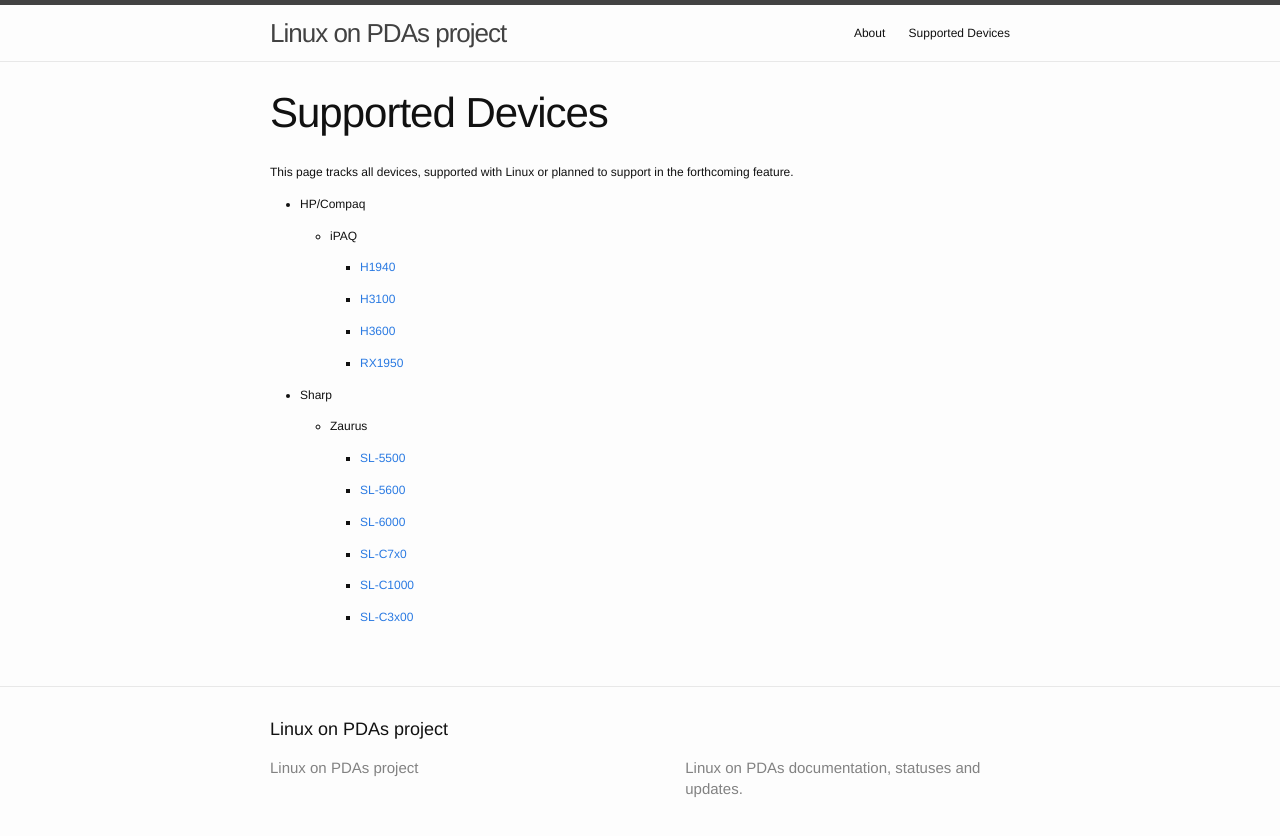
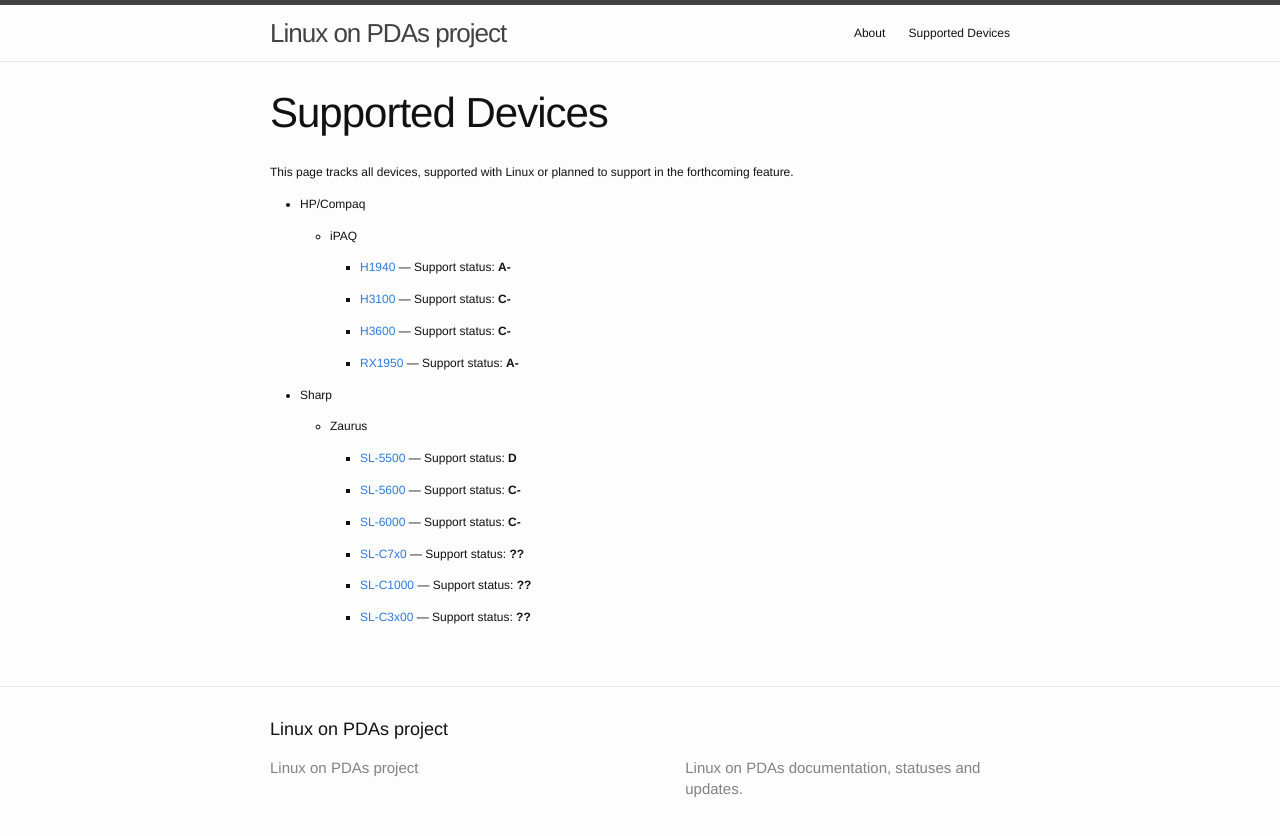
Before and after one commit to LinuxPDA/linuxpda.github.io, a Jekyll site: the page built from devices.md, in a window 1280 px wide. Shown: the top 836 px of the page. Built offline with Jekyll 4.4.1, drawn with Linux system fonts in a browser that asks for light colours.

Commit message:
devices: print status of port
Signed-off-by: Dmitry Eremin-Solenikov <dbaryshkov@gmail.com>

```diff
--- a/devices.md
+++ b/devices.md
@@ -16,11 +16,54 @@
 {%   if d.family %}
 {%     if d.family != f %}
 {%       assign f = d.family %}
+{%       assign indent = '  ' %}
   + {{ f }}
 {%     endif %}
-    + [{{d.model}}]({{d.url | prepend: site.baseurl}})
 {%   else %}
 {%     assign f = '' %}
-  + [{{d.model}}]({{d.url | prepend: site.baseurl}})
+{%     assign indent = '' %}
 {%   endif %}
+{%   assign status = '' %}
+{%   if status == '' %}
+{%     if d.status-boot != 'Y' %}
+{%       assign status = '??' %}
+{%     endif %}
+{%   endif %}
+{%   if status == '' %}{%     assign minus = '0' %}
+{%     if d.status-basic != 'Y' and d.status-basic != 'N/A' %}{% capture minus %}{{ minus | plus: 1 }}{% endcapture %}{% endif %}
+{%     if d.status-udc != 'Y' and d.status-udc != 'N/A' %}{% capture minus %}{{ minus | plus: 1 }}{% endcapture %}{% endif %}
+{%     if d.status-mmc != 'Y' and d.status-mmc != 'N/A' %}{% capture minus %}{{ minus | plus: 1 }}{% endcapture %}{% endif %}
+{%     if d.status-pcmcia != 'Y' and d.status-pcmcia != 'N/A' %}{% capture minus %}{{ minus | plus: 1 }}{% endcapture %}{% endif %}
+{%     if d.status-display != 'Y' and d.status-display != 'N/A' %}{% capture minus %}{{ minus | plus: 1 }}{% endcapture %}{% endif %}
+{%     case minus %}{% when '0' %}{% when '1' %}{% assign status = 'C-' %}{% else %}{% assign status = 'D' %}{% endcase %}
+{%   endif %}
+{%   if status == '' %}{%     assign minus = '0' %}
+{%     if d.status-buttons != 'Y' and d.status-buttons != 'N/A' %}{% capture minus %}{{ minus | plus: 1 }}{% endcapture %}{% endif %}
+{%     if d.status-touchscreen != 'Y' and d.status-touchscreen != 'N/A' %}{% capture minus %}{{ minus | plus: 1 }}{% endcapture %}{% endif %}
+{%     if d.status-suspend != 'Y' and d.status-suspend != 'N/A' %}{% capture minus %}{{ minus | plus: 1 }}{% endcapture %}{% endif %}
+{%     if d.status-battery != 'Y' and d.status-battery != 'N/A' %}{% capture minus %}{{ minus | plus: 1 }}{% endcapture %}{% endif %}
+{%     if d.status-backlight != 'Y' and d.status-backlight != 'N/A' %}{% capture minus %}{{ minus | plus: 1 }}{% endcapture %}{% endif %}
+{%     case minus %}{% when '0' %}{% when '1' %}{% assign status = 'B-' %}{% else %}{% assign status = 'C' %}{% endcase %}
+{%   endif %}
+{%   if status == '' %}{%     assign minus = '0' %}
+{%     if d.status-sound != 'Y' and d.status-sound != 'N/A' %}{% capture minus %}{{ minus | plus: 1 }}{% endcapture %}{% endif %}
+{%     if d.status-flash != 'Y' and d.status-flash != 'N/A' %}{% capture minus %}{{ minus | plus: 1 }}{% endcapture %}{% endif %}
+{%     if d.status-leds != 'Y' and d.status-leds != 'N/A' %}{% capture minus %}{{ minus | plus: 1 }}{% endcapture %}{% endif %}
+{%     if d.status-cpufreq != 'Y' and d.status-cpufreq != 'N/A' %}{% capture minus %}{{ minus | plus: 1 }}{% endcapture %}{% endif %}
+{%     case minus %}{% when '0' %}{% when '1' %}{% assign status = 'A-' %}{% else %}{% assign status = 'B' %}{% endcase %}
+{%   endif %}
+{%   if status == '' %}{%     assign minus = '0' %}
+{%     if d.status-irda != 'Y' and d.status-irda != 'N/A' %}{% capture minus %}{{ minus | plus: 1 }}{% endcapture %}{% endif %}
+{%     if d.status-wifi != 'Y' and d.status-wifi != 'N/A' %}{% capture minus %}{{ minus | plus: 1 }}{% endcapture %}{% endif %}
+{%     if d.status-bluetooth != 'Y' and d.status-bluetooth != 'N/A' %}{% capture minus %}{{ minus | plus: 1 }}{% endcapture %}{% endif %}
+{%     if d.status-gsm != 'Y' and d.status-gsm != 'N/A' %}{% capture minus %}{{ minus | plus: 1 }}{% endcapture %}{% endif %}
+{%     if d.status-gps != 'Y' and d.status-gps != 'N/A' %}{% capture minus %}{{ minus | plus: 1 }}{% endcapture %}{% endif %}
+{%     if d.status-bootloader != 'Y' and d.status-bootloader != 'N/A' %}{% capture minus %}{{ minus | plus: 1 }}{% endcapture %}{% endif %}
+{%     if d.status-kexecboot != 'Y' and d.status-kexecboot != 'N/A' %}{% capture minus %}{{ minus | plus: 1 }}{% endcapture %}{% endif %}
+{%     case minus %}{% when '0' %}{% when '1' %}{% assign status = 'A' %}{% else %}{% assign status = 'A' %}{% endcase %}
+{%   endif %}
+{%   if status == '' %}
+{%     assign status = 'A+' %}
+{%   endif %}
+  {{indent}}+ [{{d.model}}]({{d.url | prepend: site.baseurl}}) --- Support status: **{{status}}**
 {% endfor %}
```
